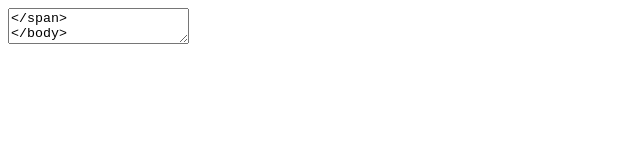
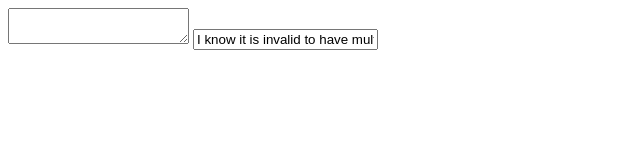
Before and after one commit to nycdotnet/html-to-ts-definition, a website: page artifacts/test.html in a window 1280 px wide. Shown: the whole page, without its empty margins (0-640 px from the left). Drawn offline with Linux system fonts and the light colour scheme.

Commit message:
fixup readme and test HTML file.

```diff
--- a/artifacts/test.html
+++ b/artifacts/test.html
@@ -5,6 +5,7 @@
   <div id="myDiv"></div>
   <span id="mySpan1"></span>
   <span id="mySpan2"></span>
-  <textarea id="txt"></span>
+  <textarea id="txt"></textarea>
+  <input id="txt" value="I know it is invalid to have multiple elements with the same ID.  This is to simulate future support for multiple files." />
 </body>
 </html>
```
Also changed, not shown: README.md.
